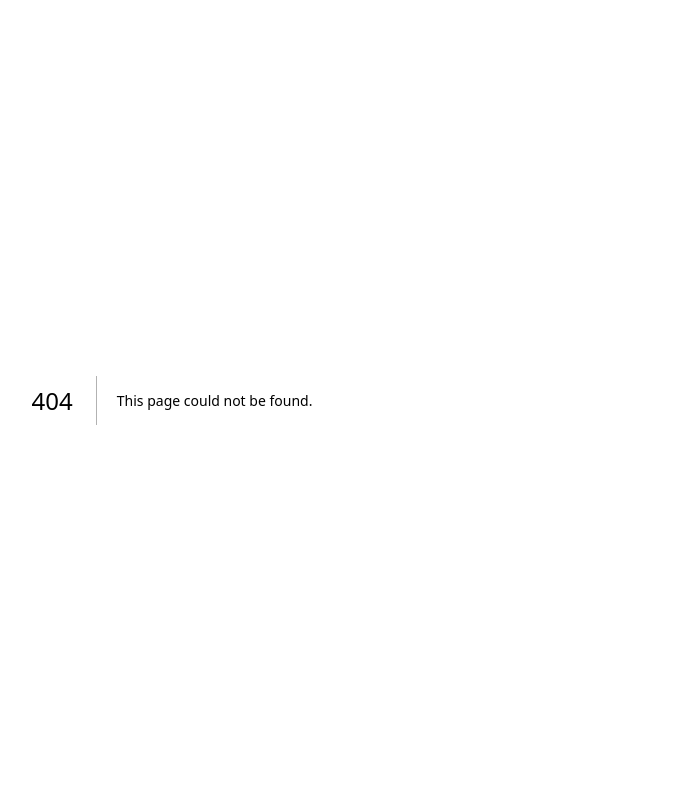
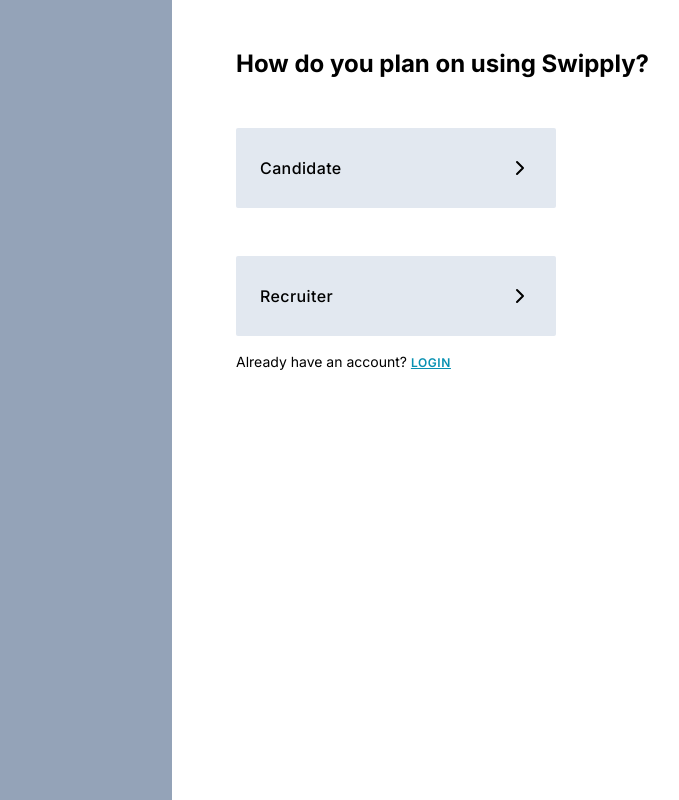
Before and after one commit to aryamanrishabh/swipply-fe, a Next.js app: page /auth/signup in a window 1280 px wide. Before the commit this address had no page. Shown: the whole page, without its empty margins (468-1147 px from the left). Built offline with nearby package versions, Linux system fonts and the light colour scheme.

Commit message:
add auth routes

```diff
--- /dev/null
+++ b/app/auth/layout.jsx
@@ -0,0 +1,15 @@
+export const metadata = {
+  title: "Next.js",
+  description: "Generated by Next.js",
+};
+
+const layout = ({ children }) => {
+  return (
+    <div className="flex flex-1">
+      <div className="w-1/2 bg-slate-400"></div>
+      <div className="flex w-1/2 px-16 py-12">{children}</div>
+    </div>
+  );
+};
+
+export default layout;
--- /dev/null
+++ b/app/auth/login/page.js
@@ -0,0 +1,40 @@
+import React from "react";
+import Link from "next/link";
+
+import TextInput from "@Components/TextInput";
+import { OutlineButton, SolidButton } from "@Components/Buttons";
+
+const LoginPage = () => {
+  return (
+    <div className="flex flex-col gap-y-4">
+      <div className="flex flex-col gap-y-12">
+        <h1 className="text-2xl font-bold">Login</h1>
+
+        <div className="flex flex-col gap-y-6">
+          <div className="flex flex-col gap-y-2">
+            <label className="label">Email</label>
+            <TextInput />
+          </div>
+          <div className="flex flex-col gap-y-2">
+            <label className="label">Password</label>
+            <TextInput />
+          </div>
+        </div>
+
+        <SolidButton>Hello</SolidButton>
+        {/* <OutlineButton>HI</OutlineButton> */}
+      </div>
+      <span className="text-sm">
+        Don&apos;t have an account?{" "}
+        <Link
+          href="/auth/signup"
+          className="text-xs underline underline-offset-1 tracking-wider font-semibold text-cyan-600"
+        >
+          REGISTER
+        </Link>
+      </span>
+    </div>
+  );
+};
+
+export default LoginPage;
--- /dev/null
+++ b/app/auth/signup/candidate/page.js
@@ -0,0 +1,51 @@
+import React from "react";
+import Link from "next/link";
+
+import TextInput from "@Components/TextInput";
+import { SolidButton } from "@Components/Buttons";
+
+const CandidateSignupPage = () => {
+  return (
+    <div className="flex flex-col gap-y-4">
+      <div className="flex flex-col gap-y-12">
+        <h1 className="text-2xl font-bold">Sign Up</h1>
+
+        <div className="flex flex-col gap-y-6">
+          <div className="flex flex-col gap-y-2">
+            <label className="label">First Name</label>
+            <TextInput />
+          </div>
+
+          <div className="flex flex-col gap-y-2">
+            <label className="label">Last Name</label>
+            <TextInput />
+          </div>
+
+          <div className="flex flex-col gap-y-2">
+            <label className="label">Email</label>
+            <TextInput />
+          </div>
+
+          <div className="flex flex-col gap-y-2">
+            <label className="label">Password</label>
+            <TextInput />
+          </div>
+        </div>
+
+        <SolidButton disabled>Sign Up</SolidButton>
+      </div>
+
+      <span className="text-sm">
+        Already have an account?{" "}
+        <Link
+          href="/auth/login"
+          className="text-xs underline underline-offset-1 tracking-wider font-semibold text-cyan-600"
+        >
+          LOGIN
+        </Link>
+      </span>
+    </div>
+  );
+};
+
+export default CandidateSignupPage;
--- /dev/null
+++ b/app/auth/signup/page.js
@@ -0,0 +1,42 @@
+import React from "react";
+import Link from "next/link";
+import { FiChevronRight } from "react-icons/fi";
+
+import { SolidButton } from "@Components/Buttons";
+
+const SignupPage = () => {
+  return (
+    <div className="flex flex-col gap-y-4">
+      <div className="flex flex-col gap-y-12">
+        <h1 className="text-2xl font-bold">
+          How do you plan on using Swipply?
+        </h1>
+
+        <Link href="/auth/signup/candidate">
+          <div className="flex w-80 h-20 py-4 px-6 items-center justify-between cursor-pointer rounded-sm bg-slate-200">
+            <span className="font-medium tracking-wide">Candidate</span>
+            <FiChevronRight size="1.5rem" />
+          </div>
+        </Link>
+
+        <Link href="/auth/signup/recruiter">
+          <div className="flex w-80 h-20 py-4 px-6 items-center justify-between cursor-pointer rounded-sm bg-slate-200">
+            <span className="font-medium tracking-wide">Recruiter</span>
+            <FiChevronRight size="1.5rem" />
+          </div>
+        </Link>
+      </div>
+      <span className="text-sm">
+        Already have an account?{" "}
+        <Link
+          href="/auth/login"
+          className="text-xs underline underline-offset-1 tracking-wider font-semibold text-cyan-600"
+        >
+          LOGIN
+        </Link>
+      </span>
+    </div>
+  );
+};
+
+export default SignupPage;
--- /dev/null
+++ b/app/auth/signup/recruiter/page.js
@@ -0,0 +1,51 @@
+import React from "react";
+import Link from "next/link";
+
+import TextInput from "@Components/TextInput";
+import { SolidButton } from "@Components/Buttons";
+
+const RecruiterSignupPage = () => {
+  return (
+    <div className="flex flex-col gap-y-4">
+      <div className="flex flex-col gap-y-12">
+        <h1 className="text-2xl font-bold">Sign Up</h1>
+
+        <div className="flex flex-col gap-y-6">
+          <div className="flex flex-col gap-y-2">
+            <label className="label">Business Email</label>
+            <TextInput />
+          </div>
+
+          <div className="flex flex-col gap-y-2">
+            <label className="label">First Name</label>
+            <TextInput />
+          </div>
+
+          <div className="flex flex-col gap-y-2">
+            <label className="label">Last Name</label>
+            <TextInput />
+          </div>
+
+          <div className="flex flex-col gap-y-2">
+            <label className="label">Password</label>
+            <TextInput />
+          </div>
+        </div>
+
+        <SolidButton>Sign Up</SolidButton>
+      </div>
+
+      <span className="text-sm">
+        Already have an account?{" "}
+        <Link
+          href="/auth/login"
+          className="text-xs underline underline-offset-1 tracking-wider font-semibold text-cyan-600"
+        >
+          LOGIN
+        </Link>
+      </span>
+    </div>
+  );
+};
+
+export default RecruiterSignupPage;
```
